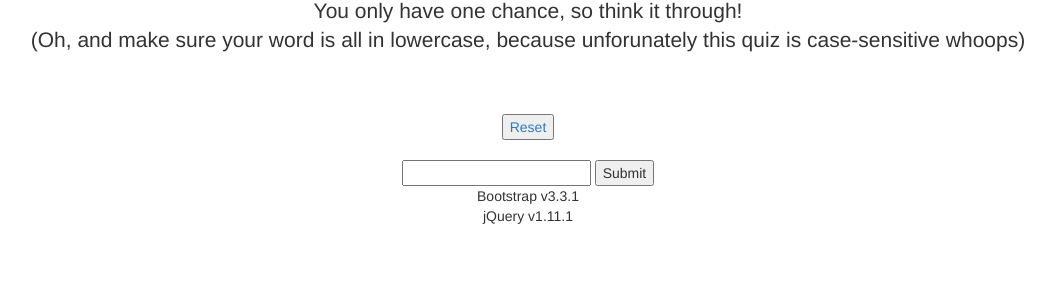
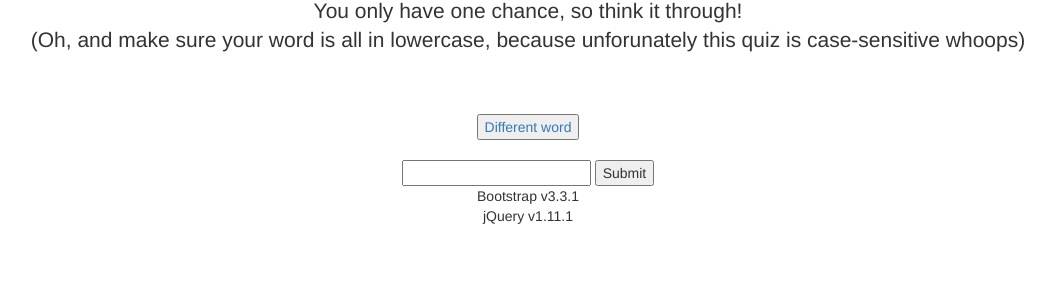
Before and after one commit to Masa13/api_project, a Flask app: template templates/quiz.html in a window 1280 px wide. Shown: the part 144-444 px from the top of the page, without its empty margins (112-1167 px from the left). Run offline with Flask 2, Linux system fonts and the light colour scheme; the template is opened without the code that fills it, so the values that code supplies are empty; parts of the project's set-up code (start-up, migrations or seed data) failed here and were passed over.

Commit message:
Update quiz.html

```diff
--- a/templates/quiz.html
+++ b/templates/quiz.html
@@ -11,7 +11,7 @@
 	<p class="lead">You only have one chance, so think it through! <br>
 	(Oh, and make sure your word is all in lowercase, because unforunately this quiz is case-sensitive whoops)</p>
 	<br><br>
-	<button><a href="/reset">Reset</a></button>
+	<button><a href="/reset">Different word</a></button>
 	<br><br>
 	<form method="POST">
   	<input type="text" name="guess"></td>
```
